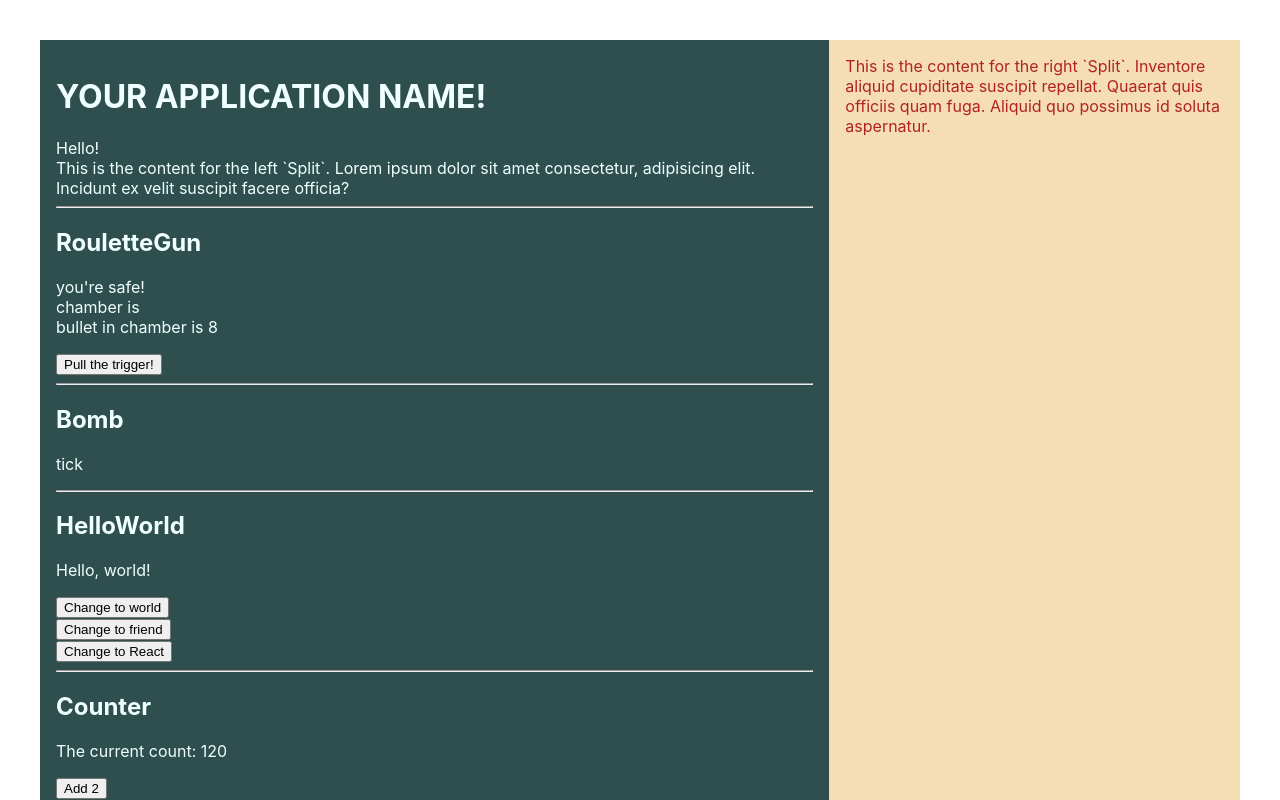
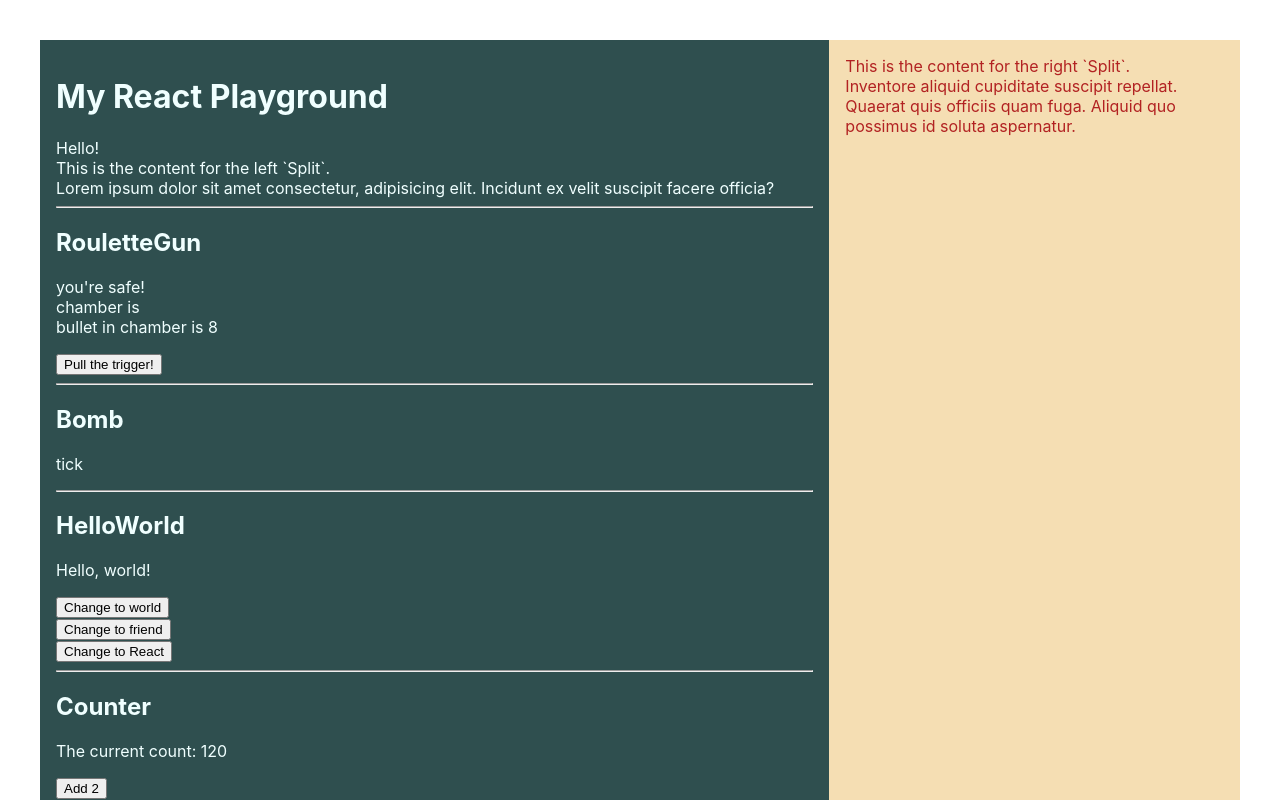
Before and after one commit to asktami/react-playground, a React (Create React App) app: page / in a window 1280 px wide. Shown: the top 800 px of the page. Built offline with nearby package versions, Linux system fonts and the light colour scheme.

Commit message:
misc. changes

```diff
--- a/package.json
+++ b/package.json
@@ -4,10 +4,10 @@
 	"private": true,
 	"homepage": "https://asktami.github.io/react-playground/",
 	"dependencies": {
-		"gh-pages": "^2.1.1",
 		"react": "^16.9",
 		"react-dom": "^16.8.6",
-		"react-scripts": "3.0.1"
+		"react-scripts": "3.0.1",
+		"gh-pages": "2.0.1"
 	},
 	"scripts": {
 		"start": "react-scripts start",
--- a/src/App.js
+++ b/src/App.js
@@ -36,11 +36,12 @@ export default class App extends React.Component {
 		return (
 			<main className="App">
 				<Split className="left" flexBasis={2}>
-					<h1>YOUR APPLICATION NAME!</h1>
+					<h1>My React Playground</h1>
 					<div>Hello!</div>
-					This is the content for the left `Split`. Lorem ipsum dolor sit amet
-					consectetur, adipisicing elit. Incidunt ex velit suscipit facere
-					officia?
+					This is the content for the left `Split`.
+					<br />
+					Lorem ipsum dolor sit amet consectetur, adipisicing elit. Incidunt ex
+					velit suscipit facere officia?
 					<hr />
 					<h2>RouletteGun</h2>
 					<RouletteGun />
@@ -76,9 +77,10 @@ export default class App extends React.Component {
 					<button onClick={myFunc}>Click Me</button>
 				</Split>
 				<Split className="right">
-					This is the content for the right `Split`. Inventore aliquid
-					cupiditate suscipit repellat. Quaerat quis officiis quam fuga. Aliquid
-					quo possimus id soluta aspernatur.
+					This is the content for the right `Split`.
+					<br />
+					Inventore aliquid cupiditate suscipit repellat. Quaerat quis officiis
+					quam fuga. Aliquid quo possimus id soluta aspernatur.
 				</Split>
 			</main>
 		);
```
